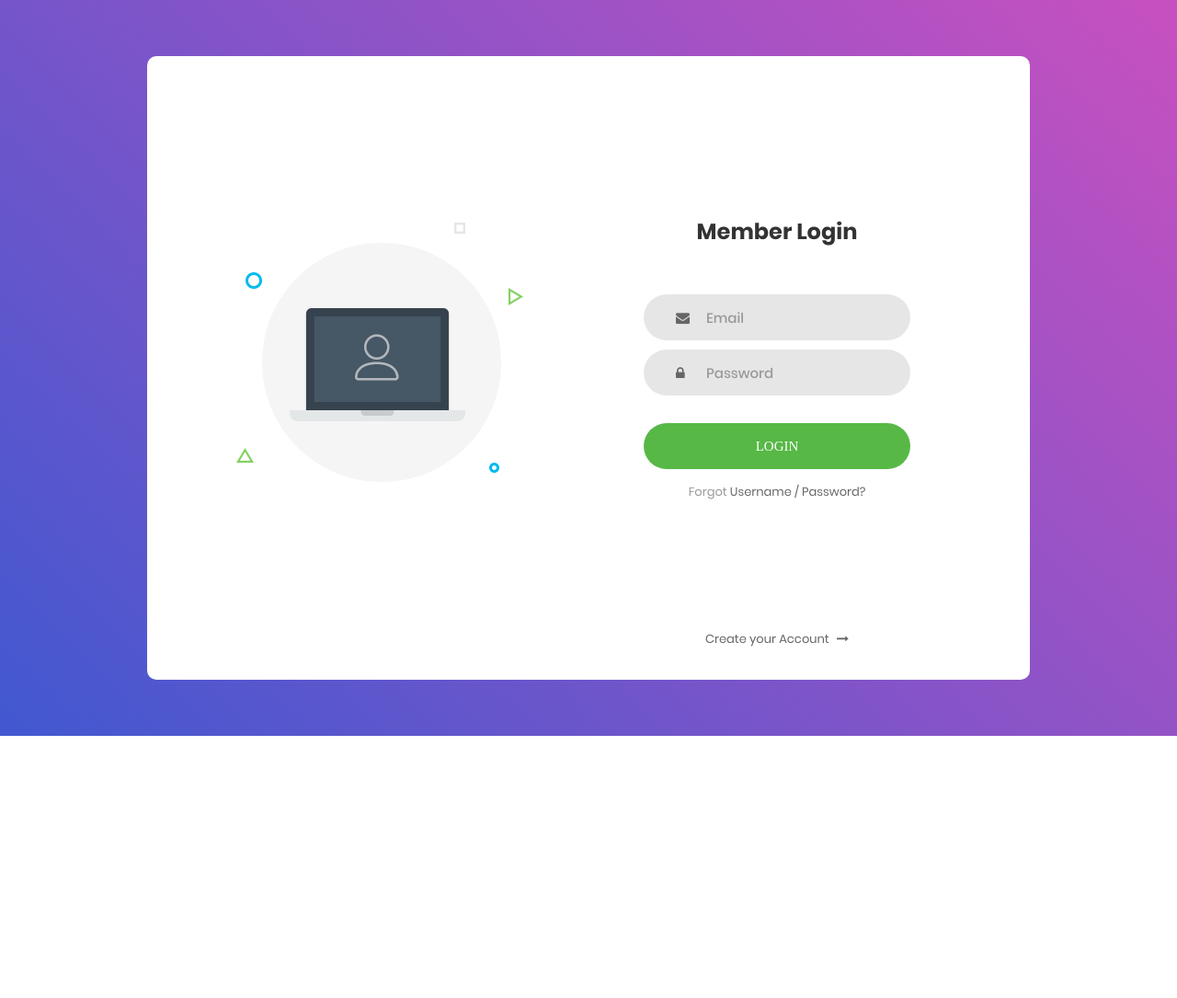
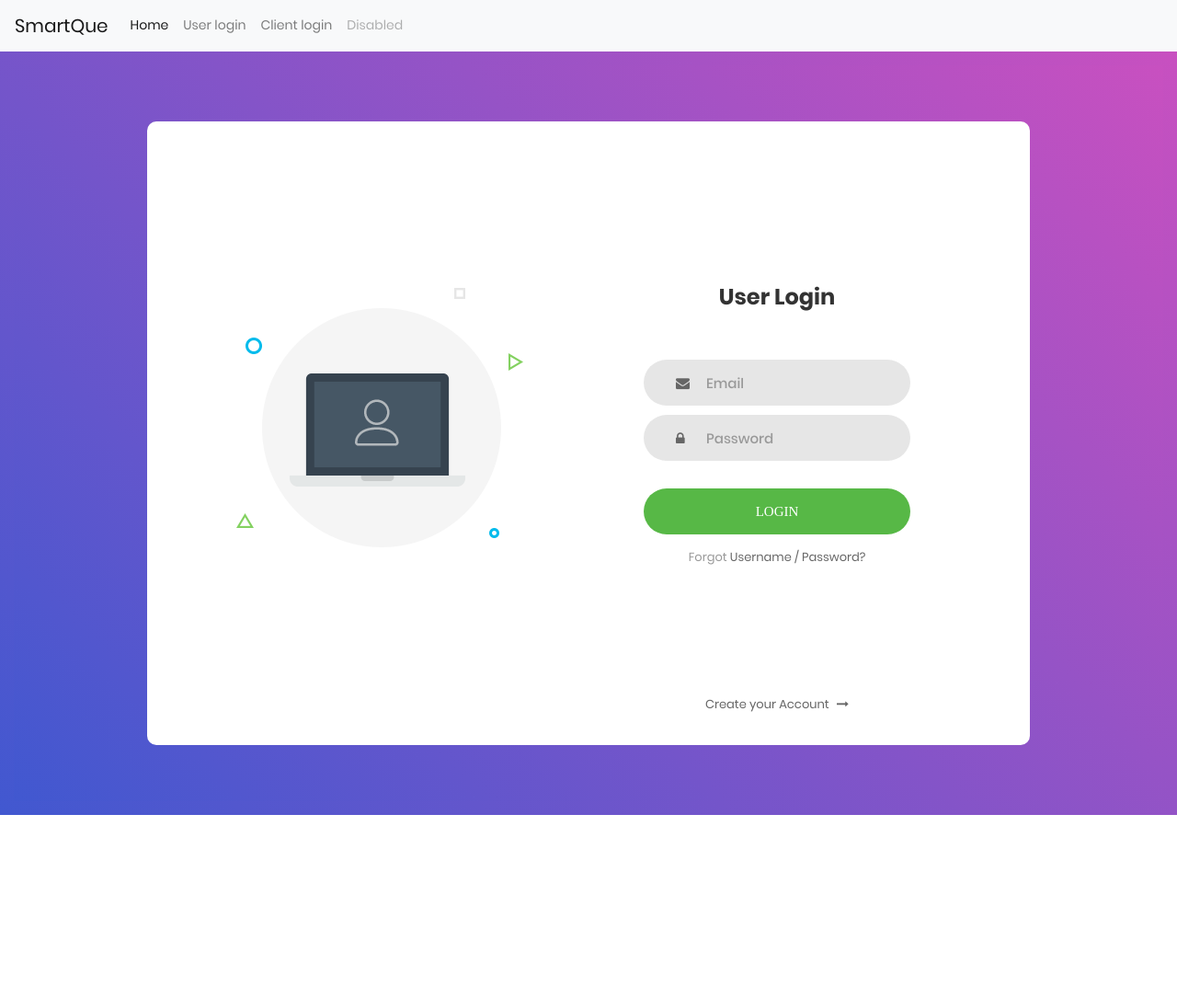
Before and after one commit to tmti20/smartq, a PHP site: page / in a window 1280 px wide. Shown: the top 1085 px of the page at 92% size. Before the commit the page ends 800 px from the top, so only its background shows below. Run offline with PHP 8.4, Linux system fonts and the light colour scheme; some web fonts are replaced.

Commit message:
changed UI

```diff
--- a/00_homepage/css/main.css
+++ b/00_homepage/css/main.css
@@ -1,7 +1,3 @@
-
-
-
-
 /*//////////////////////////////////////////////////////////////////
 [ FONT ]*/
 
@@ -460,3 +456,9 @@ iframe {
     opacity: 1;
   }
 }
+.member{
+  visibility: visible;
+}
+.client{
+  visibility: hidden;
+}
--- a/00_homepage/index.html
+++ b/00_homepage/index.html
@@ -1,7 +1,7 @@
 <!DOCTYPE html>
 <html lang="en">
 <head>
-	<title>Login V1</title>
+	<title>Welcome to SmartQue</title>
 	<meta charset="UTF-8">
 	<meta name="viewport" content="width=device-width, initial-scale=1">
 <!--===============================================================================================-->
@@ -22,8 +22,31 @@
 <!--===============================================================================================-->
 </head>
 <body>
-
 	<div class="limiter">
+<nav class="navbar navbar-expand-lg navbar-light bg-light">
+		<a class="navbar-brand" href="#">SmartQue</a>
+		<button class="navbar-toggler" type="button" data-toggle="collapse" data-target="#navbarNav" aria-controls="navbarNav" aria-expanded="false" aria-label="Toggle navigation">
+		  <span class="navbar-toggler-icon"></span>
+		</button>
+		<div class="collapse navbar-collapse" id="navbarNav">
+		  <ul class="navbar-nav">
+			<li class="nav-item active">
+			  <a class="nav-link" href="index.html">Home <span class="sr-only">(current)</span></a>
+			</li>
+			<li class="nav-item">
+			  <a class="nav-link" href="#">User login</a>
+			</li>
+			<li class="nav-item">
+			  <a class="nav-link" href="#">Client login</a>
+			</li>
+			<li class="nav-item">
+			  <a class="nav-link disabled" href="#">Disabled</a>
+			</li>
+		  </ul>
+		</div>
+	  </nav>
+<!----------- member login starts here       -->
+		<div class="container-login100 member">
 				<div class="container-login100">
 						<div class="wrap-login100">
 							<div class="login100-pic js-tilt" data-tilt>
@@ -32,7 +55,7 @@
 
 							<form class="login100-form validate-form">
 								<span class="login100-form-title">
-						Member Login
+									User Login
 								</span>
 
 								<div class="wrap-input100 validate-input" data-validate = "Valid email is required: ex@abc.xyz">
@@ -76,10 +99,65 @@
 						</div>
 					</div>
 		</div>
+<!-----------     member login ends here       -->
+<!-----------     client login starts here       -->
+<div class="container-login100 client">
+		<div class="container-login100">
+				<div class="wrap-login100">
+					<div class="login100-pic js-tilt" data-tilt>
+						<img src="images/img-01.png" alt="IMG">
+					</div>
+
+					<form class="login100-form validate-form">
+						<span class="login100-form-title">
+							User Login
+						</span>
+
+						<div class="wrap-input100 validate-input" data-validate = "Valid email is required: ex@abc.xyz">
+							<input class="input100" type="text" name="email" placeholder="Email">
+							<span class="focus-input100"></span>
+							<span class="symbol-input100">
+								<i class="fa fa-envelope" aria-hidden="true"></i>
+							</span>
+						</div>
+
+						<div class="wrap-input100 validate-input" data-validate = "Password is required">
+							<input class="input100" type="password" name="pass" placeholder="Password">
+							<span class="focus-input100"></span>
+							<span class="symbol-input100">
+								<i class="fa fa-lock" aria-hidden="true"></i>
+							</span>
+						</div>
+
+						<div class="container-login100-form-btn">
+							<button class="login100-form-btn">
+								Login
+							</button>
+						</div>
+
+						<div class="text-center p-t-12">
+							<span class="txt1">
+								Forgot
+							</span>
+							<a class="txt2" href="#">
+								Username / Password?
+							</a>
+						</div>
+
+						<div class="text-center p-t-136">
+							<a class="txt2" href="#">
+								Create your Account
+								<i class="fa fa-long-arrow-right m-l-5" aria-hidden="true"></i>
+							</a>
+						</div>
+					</form>
+				</div>
+			</div>
+</div>
+<!-----------     client login ends here       -->
 
 
-
-
+</div>
 <!--===============================================================================================-->
 	<script src="vendor/jquery/jquery-3.2.1.min.js"></script>
 <!--===============================================================================================-->
@@ -96,6 +174,5 @@
 	</script>
 <!--===============================================================================================-->
 	<script src="js/main.js"></script>
-
 </body>
 </html>
```
Lines whose indentation alone changed are shown as unchanged.
